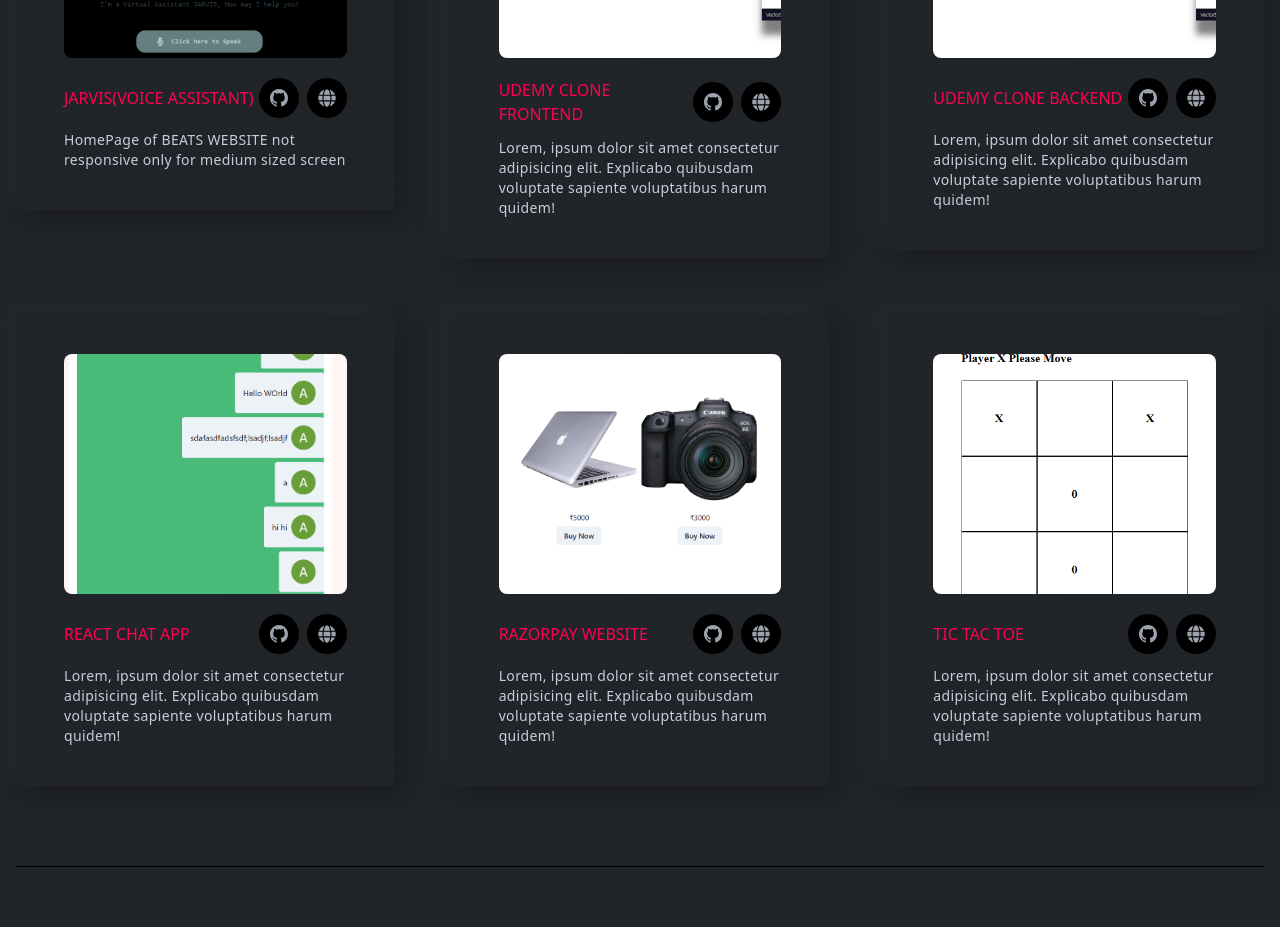
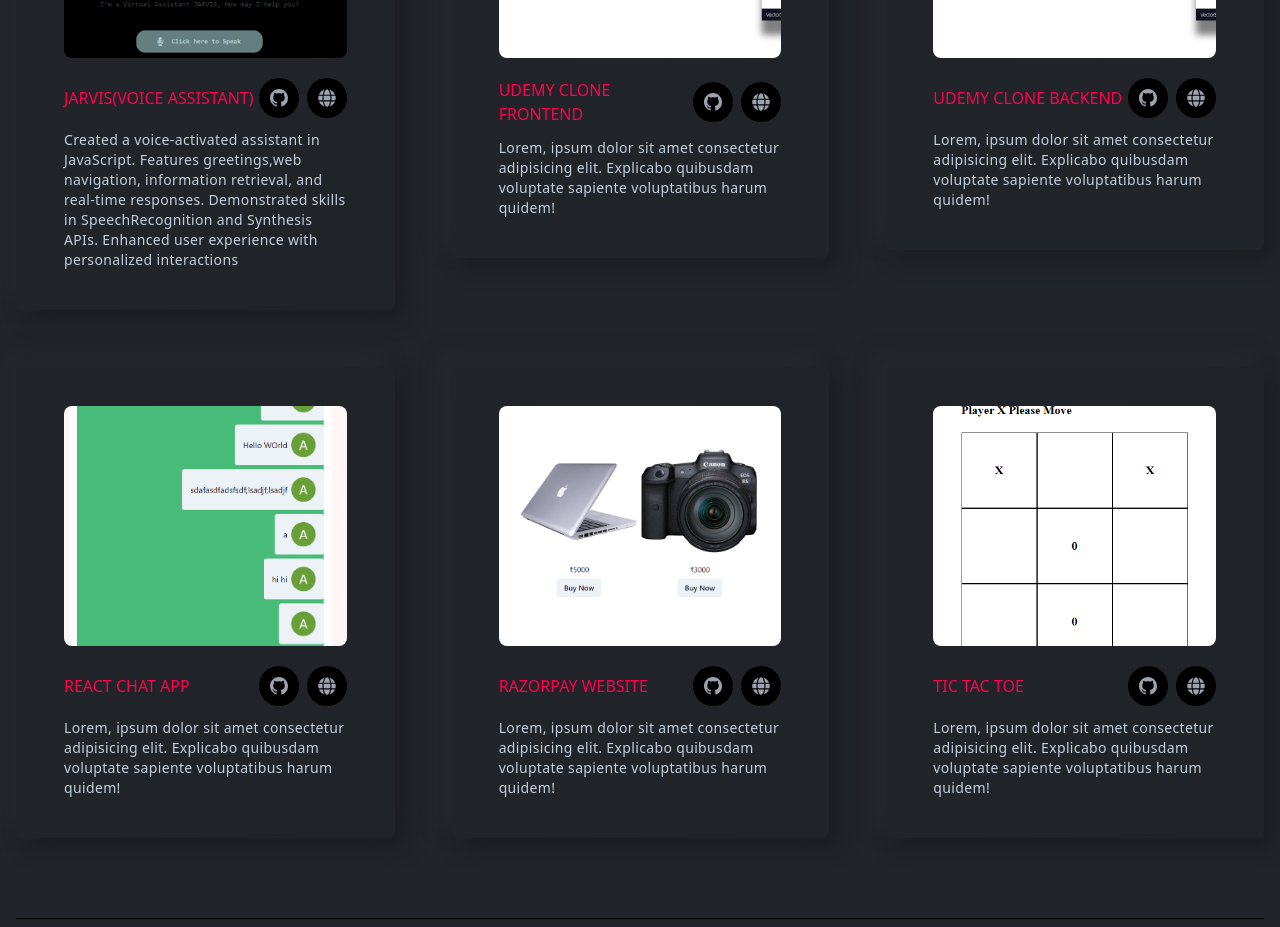
Before and after one commit to Abhishekkumar813209/Portfolio_website, a React (Create React App) app: page / in a window 1280 px wide. Shown: the part 2360-3287 px from the top of the page. Built offline with nearby package versions, Linux system fonts and the light colour scheme.

Commit message:
fifth commit

```diff
--- a/src/components/projects/Projects.js
+++ b/src/components/projects/Projects.js
@@ -18,7 +18,7 @@ const Projects = () => {
       <div className="grid grid-cols-1 md:grid-cols-2 xl:grid-cols-3 gap-6 xl:gap-14">
         <ProjectsCard
           title="Jarvis(Voice Assistant)"
-          des="HomePage of BEATS WEBSITE not responsive only for medium sized screen"
+          des="Created a voice-activated assistant in JavaScript. Features greetings,web navigation, information retrieval, and real-time responses. Demonstrated skills in SpeechRecognition and Synthesis APIs. Enhanced user experience with personalized interactions"
           src={jarvis}
           link="https://merry-malabi-6340be.netlify.app/"
         />
@@ -27,30 +27,35 @@ const Projects = () => {
           des=" Lorem, ipsum dolor sit amet consectetur adipisicing elit.
               Explicabo quibusdam voluptate sapiente voluptatibus harum quidem!"
           src={udemy}
+          link=""
         />
         <ProjectsCard
           title="Udemy Clone Backend"
           des=" Lorem, ipsum dolor sit amet consectetur adipisicing elit.
               Explicabo quibusdam voluptate sapiente voluptatibus harum quidem!"
           src={udemy}
+          link="https://razorpay-backend-zgwh.onrender.com"
         />
         <ProjectsCard
           title="React Chat App"
           des=" Lorem, ipsum dolor sit amet consectetur adipisicing elit.
               Explicabo quibusdam voluptate sapiente voluptatibus harum quidem!"
           src={chat}
+          link="https://chat-app-gilt-five.vercel.app/"
         />
         <ProjectsCard
           title="Razorpay Website"
           des=" Lorem, ipsum dolor sit amet consectetur adipisicing elit.
               Explicabo quibusdam voluptate sapiente voluptatibus harum quidem!"
           src={razorpay}
+          link="https://remarkable-flan-4bbf59.netlify.app"
         />
         <ProjectsCard
           title="Tic Tac Toe"
           des=" Lorem, ipsum dolor sit amet consectetur adipisicing elit.
               Explicabo quibusdam voluptate sapiente voluptatibus harum quidem!"
           src={Tictac}
+          link="https://tic-tac-toe-murex-two.vercel.app/"
         />
       </div>
     </section>
```
